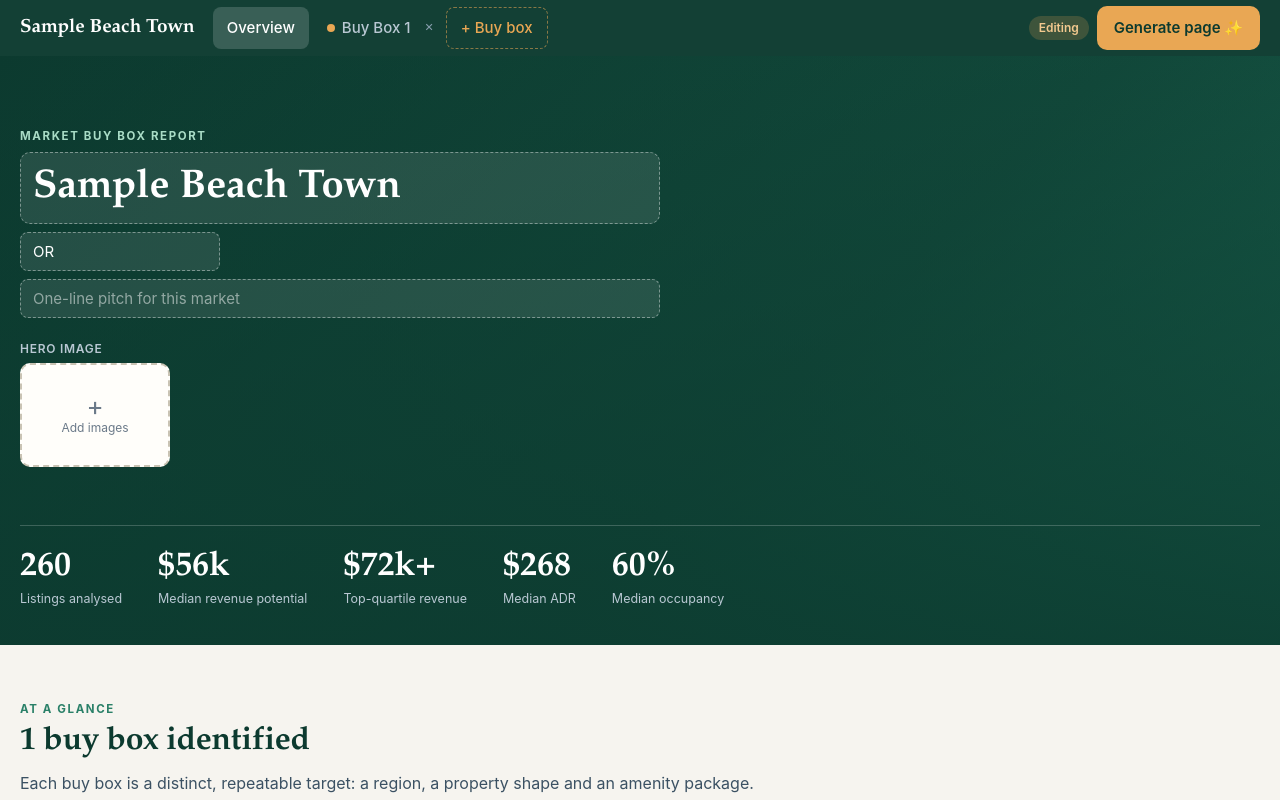
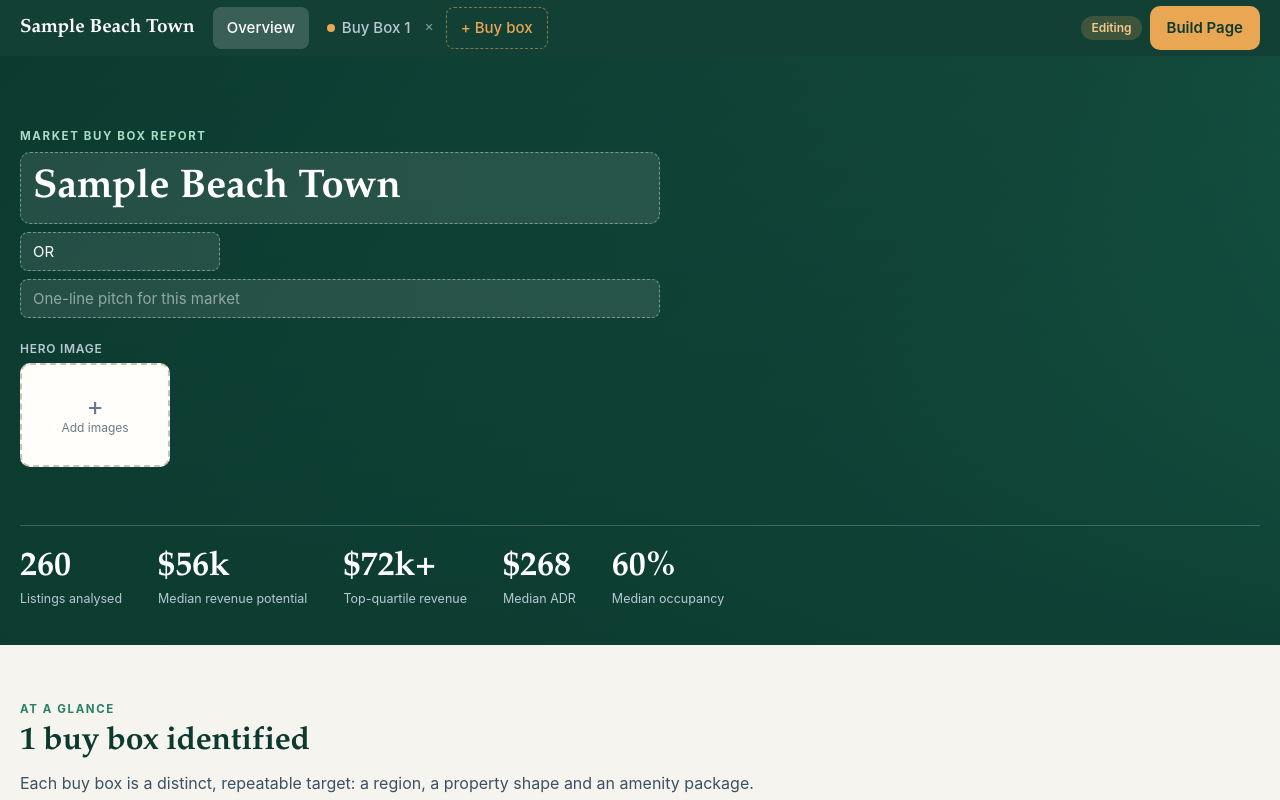
Before and after one commit to walid-ehab/buy-box-generator-tool, a Preact app: page / in a window 1280 px wide. Both pictures are taken after a click on the button "Try with sample data". Shown: the top 800 px of the page. Built offline with nearby package versions, Linux system fonts and the light colour scheme.

Commit message:
Rename 'Generate page' to 'Build Page' and drop its icon
Co-Authored-By: Claude Sonnet 5.5 <noreply@anthropic.com>
Claude-Session: https://claude.ai/code/session_017jK7XbgadgsDcGcd4L9gKR

```diff
--- a/src/App.tsx
+++ b/src/App.tsx
@@ -62,7 +62,7 @@ export function App() {
             {edit ? (
               <>
                 <span class="badge edit">Editing</span>
-                <button class="btn primary" onClick={generate}>Generate page ✨</button>
+                <button class="btn primary" onClick={generate}>Build Page</button>
               </>
             ) : (
               <>
@@ -76,7 +76,7 @@ export function App() {
       </header>
       {fresh && !edit && (
         <div class="banner">
-          <span>✅ Page generated. Review it below — then download it as a single HTML file you can host or share.</span>
+          <span>✅ Page built. Review it below — then download it as a single HTML file you can host or share.</span>
           <button class="btn sm" onClick={dl}>Download HTML</button>
           <button class="btn ghost sm" onClick={() => setMode('edit')}>Keep editing</button>
           <button class="x" onClick={() => setFresh(false)}>✕</button>
--- a/src/sections/Landing.tsx
+++ b/src/sections/Landing.tsx
@@ -55,7 +55,7 @@ export function Landing() {
         <ol class="howto">
           <li><b>Upload</b> the listing data (revenue potential, beds, sleeps, baths, lat/long, HAS_ amenity flags).</li>
           <li><b>Fill in</b> the overview and each buy box — regions are drawn on the map, amenities are chosen from the analytics.</li>
-          <li><b>Generate</b> the page, edit if needed, then download one self-contained HTML file.</li>
+          <li><b>Build</b> the page, edit if needed, then download one self-contained HTML file.</li>
         </ol>
       </div>
     </div>
```
Also changed, not shown: 1 other file (tests, documents, lock files or other folders).
